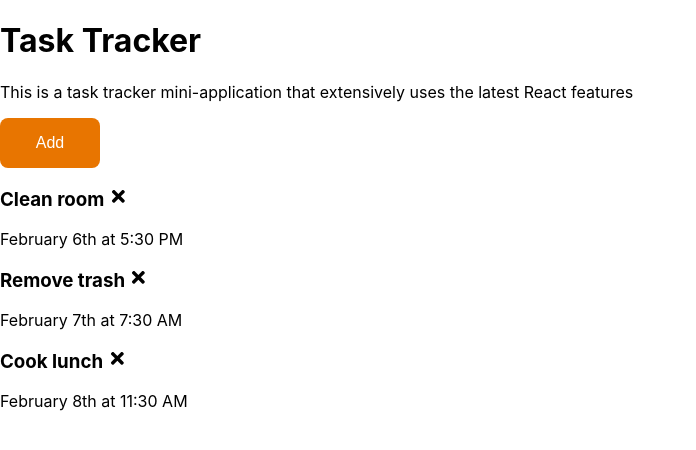
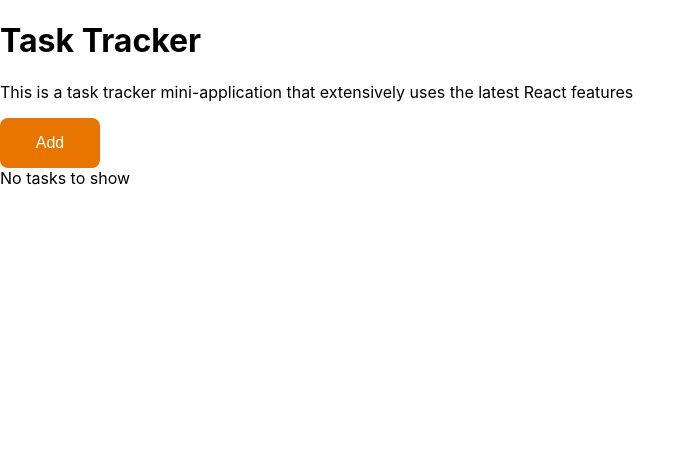
Before and after one commit to vatsacr/react-task-tracker, a React (Create React App) app: page / in a window 1280 px wide. Shown: the top 450 px of the page, without its empty margins (0-696 px from the left). Built offline with nearby package versions, Linux system fonts and the light colour scheme; data requests are answered from the project's data file.

Commit message:
Added delete functionality using json-server

```diff
--- a/db.json
+++ b/db.json
@@ -1,22 +1,3 @@
 {
-  "tasks": [
-    {
-      "id": 1,
-      "name": "Clean room",
-      "day": "February 6th at 5:30 PM",
-      "reminder": true
-    },
-    {
-      "id": 2,
-      "name": "Remove trash",
-      "day": "February 7th at 7:30 AM",
-      "reminder": true
-    },
-    {
-      "id": 3,
-      "name": "Cook lunch",
-      "day": "February 8th at 11:30 AM",
-      "reminder": true
-    }
-  ]
+  "tasks": []
 }
--- a/src/App.js
+++ b/src/App.js
@@ -24,7 +24,8 @@ const App = () => {
     return data;
   };
 
-  const deleteTask = (id) => {
+  const deleteTask = async (id) => {
+    await fetch(`http://localhost:5200/tasks/${id}`, { method: "DELETE" });
     setTasks(tasks.filter((item) => item.id !== id));
   };
 
```
